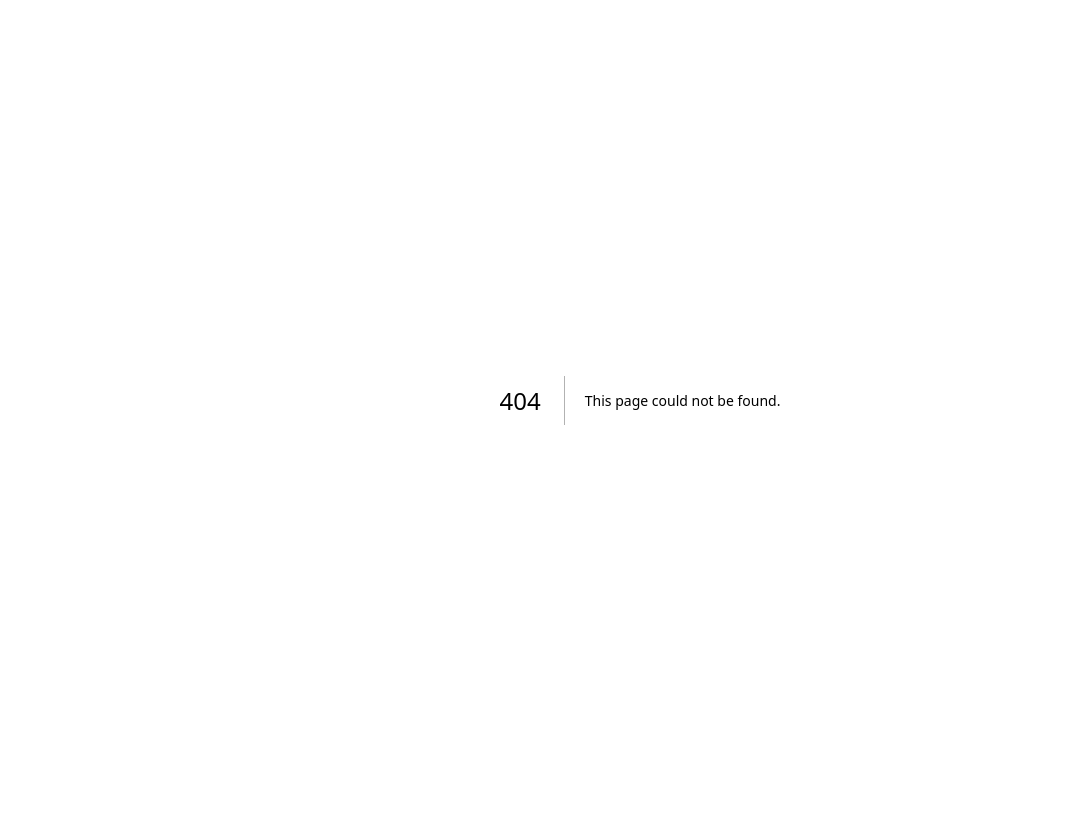
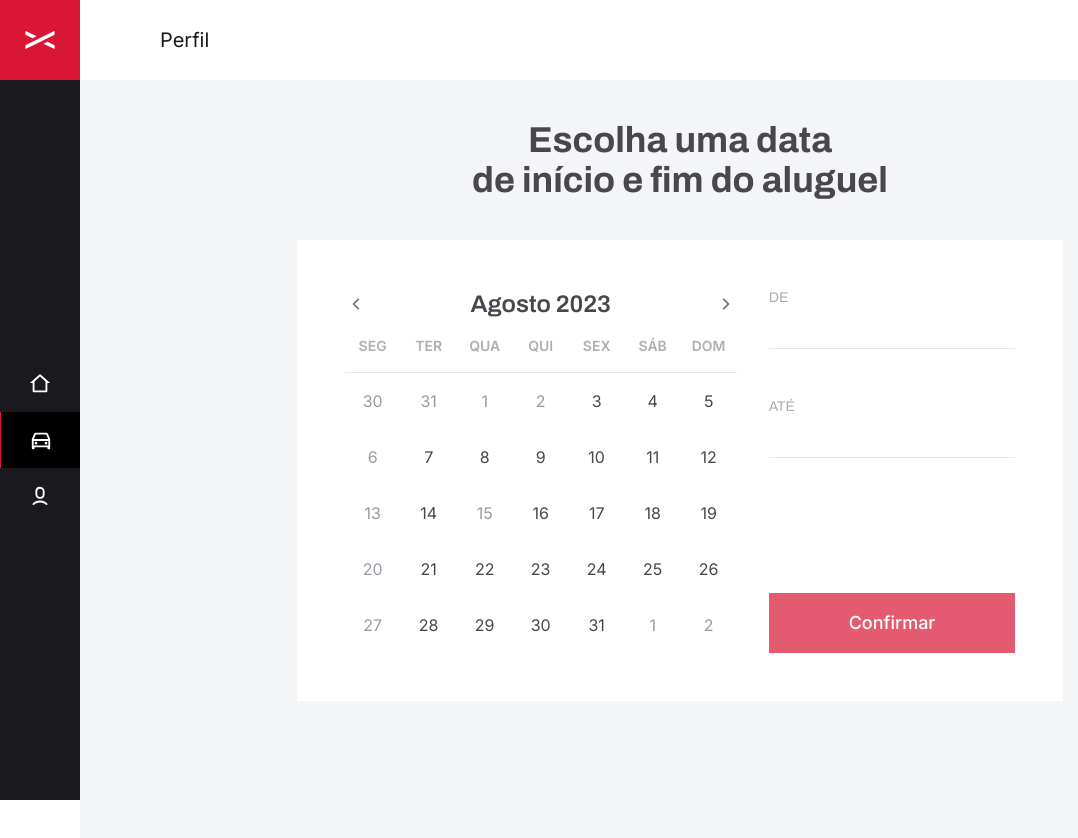
Before and after one commit to mujapira/rentx, a Next.js app: page /carros in a window 1280 px wide. Before the commit this address had no page. Shown: the top 838 px of the page, without its empty margins (0-1078 px from the left). Before the commit the page ends 800 px from the top, so only its background shows below. Built offline with nearby package versions, Linux system fonts and the light colour scheme.

Commit message:
Escolha uma data page initial setup

```diff
--- /dev/null
+++ b/src/app/(client)/carros/page.tsx
@@ -0,0 +1,21 @@
+"use client";
+
+import { Calendar } from "@/components/Calendar";
+import { archivo } from "../../../styles/fonts";
+import { useState } from "react";
+
+export default function Carros() {
+  const [selectedDate, setSelectedDate] = useState<Date | null>(null);
+
+
+  return (
+    <div className="flex flex-col items-center justify-start w-full h-screen bg-background-darkened">
+      <h1
+        className={`${archivo.className} font-bold text-heading text-center text-4xl p-10`}
+      >
+        Escolha uma data <br /> de início e fim do aluguel
+      </h1>
+      <Calendar selectedDate={selectedDate} onDateSelected={setSelectedDate} />
+    </div>
+  );
+}
--- a/src/components/Calendar/index.tsx
+++ b/src/components/Calendar/index.tsx
@@ -3,6 +3,7 @@ import { archivo } from "../../styles/fonts";
 import { useMemo, useState } from "react";
 import { getWeekDays } from "../../utils";
 import { RiArrowRightSLine, RiArrowLeftSLine } from "react-icons/ri";
+import { Tooltip, TooltipContent, TooltipProvider, TooltipTrigger } from "../ui/tooltip";
 interface CalendarWeek {
   week: number;
   days: Array<{
@@ -28,9 +29,8 @@ export function Calendar({ selectedDate, onDateSelected }: CalendarProps) {
     return dayjs().set("date", 1);
   });
 
-
-  function handleConfirm(){
-    console.log('confirm')
+  function handleConfirm() {
+    console.log("confirm");
   }
 
   //   const router = useRouter();
@@ -163,7 +163,7 @@ export function Calendar({ selectedDate, onDateSelected }: CalendarProps) {
           <div className="flex items-center justify-between w-full gap-2">
             <button
               onClick={handlePreviousMonth}
-              title="Previous month"
+              title="Mês anterior"
               className="flex items-center justify-center"
             >
               <RiArrowLeftSLine size={22} color="#7A7A80" />
@@ -176,13 +176,14 @@ export function Calendar({ selectedDate, onDateSelected }: CalendarProps) {
             </h1>
             <button
               onClick={handleNextMonth}
-              title="Next month"
+              title="Próximo mês"
               className="flex items-center justify-center"
             >
               <RiArrowRightSLine size={22} color="#7A7A80" />
             </button>
           </div>
         </div>
+        <TooltipProvider>
           <table className="w-full">
             <thead>
               <tr className="border-b">
@@ -202,22 +203,28 @@ export function Calendar({ selectedDate, onDateSelected }: CalendarProps) {
                         startDate && date.toDate().getTime() === startDate.getTime();
                       const isEndDate = endDate && date.toDate().getTime() === endDate.getTime();
                       const isInRange =
-                      startDate && endDate && date.toDate() > startDate && date.toDate() < endDate;
+                        startDate &&
+                        endDate &&
+                        date.toDate() > startDate &&
+                        date.toDate() < endDate;
 
                       return (
                         <td key={date.toString()} className="p-0">
+                          <Tooltip>
+                            <TooltipTrigger asChild>
                               <button
                                 onClick={() => handleSelectDate(date.toDate())}
-                          className={`all:unset text-center cursor-pointer max-[400px]:w-12 max-[400px]:h-12 w-14 h-14
+                                className={`all:unset text-center max-[400px]:w-12 max-[400px]:h-12 w-14 h-14
                                 ${
                                   disabled
                                     ? "bg-none cursor-not-allowed opacity-40"
                                     : isInRange
                                     ? "bg-[#FDEDEF] text-secondary"
                                     : isStartDate || isEndDate
-                            ? " bg-secondary  text-background"
+                                    ? " bg-secondary text-background"
                                     : "bg-background text-[#47474D]"
                                 }
+                        ${disabled && isInRange && "bg-slate-200"}
                         ${
                           !disabled && !isInRange && "hover:bg-secondary hover:text-background"
                         } focus:shadow-outline-gray-100`}
@@ -225,6 +232,15 @@ export function Calendar({ selectedDate, onDateSelected }: CalendarProps) {
                               >
                                 {date.get("date")}
                               </button>
+                            </TooltipTrigger>
+                            <TooltipContent>
+                              {disabled && !isInRange && "Indisponível"}
+                              {disabled && isInRange && "Dia indisponível para devolução"}
+                              {isStartDate && "Data de retirada"}
+                              {isEndDate && "Data de devolução"}
+                              {isInRange && "Dia de uso"}
+                            </TooltipContent>
+                          </Tooltip>
                         </td>
                       );
                     })}
@@ -233,6 +249,7 @@ export function Calendar({ selectedDate, onDateSelected }: CalendarProps) {
               })}
             </tbody>
           </table>
+        </TooltipProvider>
       </div>
 
       <div className="flex flex-col items-center w-full lg:items-start lg:w-auto justify-between gap-8 lg:gap-0 max-w-[400px] mx-auto lg:mx-0">
@@ -273,7 +290,6 @@ export function Calendar({ selectedDate, onDateSelected }: CalendarProps) {
         >
           Confirmar
         </button>
-
       </div>
     </div>
   );
```
Also changed, not shown: 1 other file (tests, documents, lock files or other folders). Lines whose indentation alone changed are shown as unchanged.
